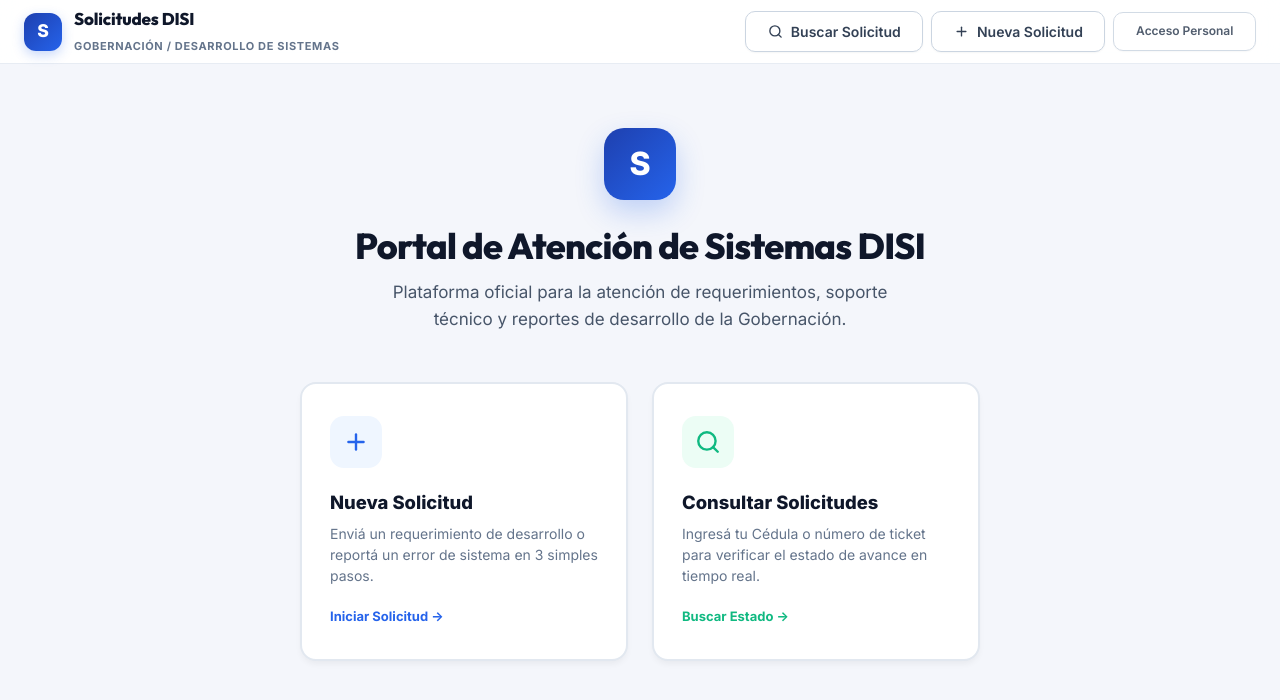
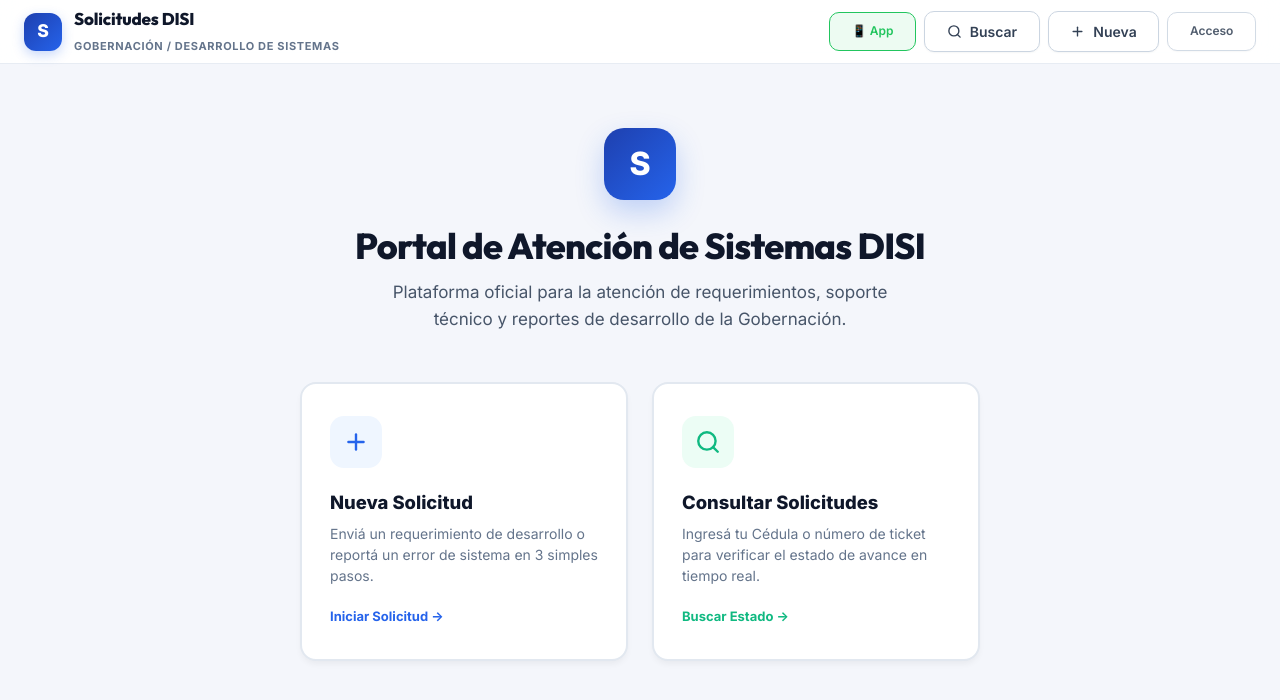
Before and after one commit to karen-pro23/SOLICITUDES-DISI, a React (Vite) app: page / in a window 1280 px wide. Shown: the top 700 px of the page. Built offline with nearby package versions, Linux system fonts and the light colour scheme; the HTML template or start-up script is replaced by a standard one.

Commit message:
feat: botón descarga app en header público

```diff
--- a/src/components/PublicHeader.jsx
+++ b/src/components/PublicHeader.jsx
@@ -40,6 +40,15 @@ export default function PublicHeader() {
       </div>
 
       <nav style={{ display: 'flex', gap: '0.5rem', alignItems: 'center' }} aria-label="Navegación principal">
+        <a
+          href="http://192.168.16.204:3001/downloads/solicitudes-disi.apk"
+          download
+          className="btn btn-sm"
+          style={{ fontSize: '0.75rem', color: '#22c55e', border: '1px solid #22c55e', background: 'rgba(34, 197, 94, 0.08)' }}
+        >
+          📱 App
+        </a>
+
         <Link
           to="/buscar"
           className={`btn ${isActive('/buscar') ? 'btn-primary' : 'btn-outline'} btn-sm`}
@@ -48,7 +57,7 @@ export default function PublicHeader() {
             <circle cx="11" cy="11" r="8" />
             <line x1="21" y1="21" x2="16.65" y2="16.65" />
           </svg>
-          Buscar Solicitud
+          Buscar
         </Link>
 
         <Link
@@ -59,7 +68,7 @@ export default function PublicHeader() {
             <line x1="12" y1="5" x2="12" y2="19" />
             <line x1="5" y1="12" x2="19" y2="12" />
           </svg>
-          Nueva Solicitud
+          Nueva
         </Link>
 
         {user ? (
@@ -70,11 +79,11 @@ export default function PublicHeader() {
               <rect x="14" y="14" width="7" height="7" />
               <rect x="3" y="14" width="7" height="7" />
             </svg>
-            Panel Interno
+            Panel
           </Link>
         ) : (
           <Link to="/login" className="btn btn-outline btn-sm" style={{ fontSize: '0.75rem', opacity: 0.85 }}>
-            Acceso Personal
+            Acceso
           </Link>
         )}
       </nav>
```
